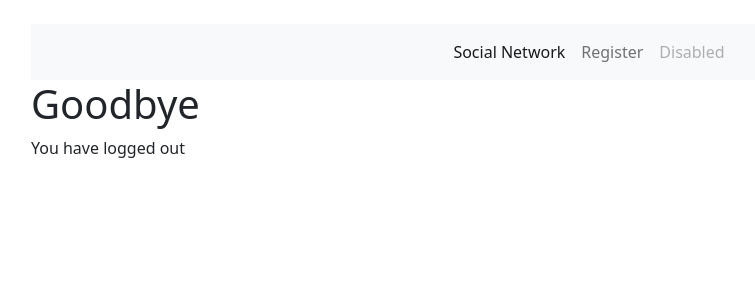
After one commit to josephjz/tutorial, a Django app: page /account/logout/ in a window 1280 px wide. The commit adds this page. Shown: the top 300 px of the page, without its empty margins (51-806 px from the left). Run offline with Django 3.2, Linux system fonts and the light colour scheme.

Commit message:
video 14 up!

```diff
--- /dev/null
+++ b/accounts/templates/accounts/logout.html
@@ -0,0 +1,11 @@
+{% extends 'base.html' %}
+
+{% block body %}  <!-- remember this is replacing the code that is in the body block of the base html -->
+
+<div class = "container" > <!-- this is a bootstrap thing s-->
+
+    <h1>Goodbye</h1>
+    <p> You have logged out </p>
+</div>
+
+{% endblock %}
--- a/accounts/templates/base.html
+++ b/accounts/templates/base.html
@@ -45,7 +45,7 @@
                     <a class="nav-link active" aria-current="page" href="#">Social Network</a>
                   </li>
                   <li class="nav-item">
-                    <a class="nav-link" href="#">Register</a>
+                    <a class="nav-link" href="/account/register">Register</a>
                   </li>
                   <!-- Navbar dropdown -->
                   <!-- <li class="nav-item dropdown">
--- a/accounts/urls.py
+++ b/accounts/urls.py
@@ -2,7 +2,7 @@
 from django.urls import path, include
 from . import views
 
-from django.contrib.auth.views import LoginView #
+from django.contrib.auth.views import LoginView, LogoutView
 
 urlpatterns = [
     path('', views.home),
@@ -10,6 +10,8 @@ urlpatterns = [
                                 # since we imported this build in view, it is not a function based view that we write like the home function above
                                 # third param specifies which template to render since we don't have this info from the views._ function
                                 # key template name tells that the value should be rendered instead of the default
-    path("login/", LoginView.as_view(template_name='accounts/login.html')) # lots of depreciated code from the tutorial
+    path("login/", LoginView.as_view(template_name='accounts/login.html')), # lots of depreciated code from the tutorial
+    path("logout/", LogoutView.as_view(template_name='accounts/logout.html')) # lots of depreciated code from the tutorial
+
 
 ]
--- a/tutorial/urls.py
+++ b/tutorial/urls.py
@@ -15,8 +15,10 @@ Including another URLconf
 """
 from django.contrib import admin
 from django.urls import path, include
+from tutorial import views
 
 urlpatterns = [
+    path('',views.login_redirect, name = 'login_redirect'),  # so that first page takes you to login  OOOO THIS IS SWEET
     path('admin/', admin.site.urls),
     path('account/', include('accounts.urls')), # tells code to "include" the accounts.urls.py file in the accounts app of this project
                                                 # note that we are currently in the wider tutorial project
--- /dev/null
+++ b/tutorial/views.py
@@ -0,0 +1,4 @@
+from django.shortcuts import redirect
+
+def login_redirect(request):
+    return redirect('account/login')
```
Also changed, not shown: db.sqlite3.
